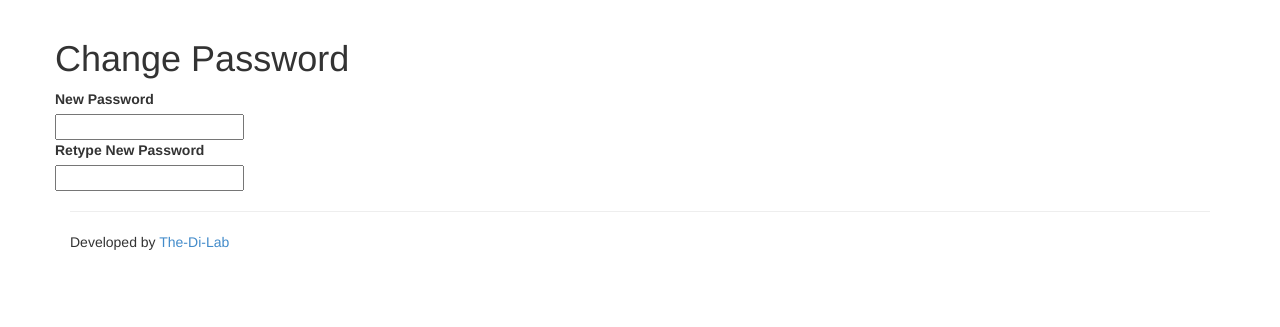
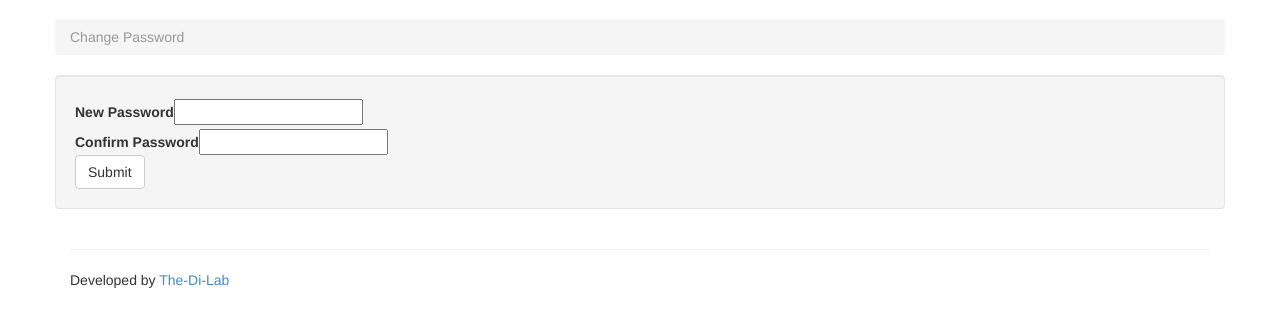
Before and after one commit to dilab/media-pub-portal, a CakePHP app: the page made by app/View/Plugin/Cakeuser/Users/change_pwd.ctp in a window 1280 px wide. Shown: the part 51-378 px from the top of the page. Run offline with PHP 8.4 and a stand-in for CakePHP, Linux system fonts and the light colour scheme; the template is opened without the code that fills it, so the values that code supplies are empty; form fields are guessed from the names that the template uses; some libraries are stand-ins or nearby versions.

Commit message:
implement change password and logout methods

```diff
--- a/app/View/Plugin/Cakeuser/Users/change_pwd.ctp
+++ b/app/View/Plugin/Cakeuser/Users/change_pwd.ctp
@@ -1,52 +1,31 @@
-<div class="container">
-    <div class="row">
-        <div class="goodhead">
-            <h1>Change Password</h1>
-            <div class="aline"></div>
-        </div>
+<ol class="breadcrumb">
+    <li class="active"><?php echo __('Change Password');?></li>
+</ol>
 
-        <div class="goodbox">
-            <?php
-            echo $this->Session->flash();
 
-            echo $this->Form->create('User',array(
-                            'novalidate'=>true,
-                            'autocomplete'=>'off',
-                            'inputDefaults' => array(
-                                'class'=>'text input',
-                                'required'=>false
-                            )));
-            ?>
 
-            <div class="field">
-            	<label class="control-label">New Password</label>
-        	    <div class="control">
-        	    	<?php echo $this->Form->input('password',array(
-        	    								'label'=>false,'type'=>'password',
-        	    								'div'=>false, 'after'=>'<div class="spantext">'.__('Min 6 characters.').'</div>')); ?>
-        	    </div>
-            </div>
+<div class="well">
+    <?php
+        echo $this->Form->create('User',array(
+            'url'=>array('controller'=>'users','action'=>'change_pwd','plugin'=>'cakeuser','admin'=>false),
+            'type'=>'file',
+            'class'=>'form-horizontal',
+            'inputDefaults' => array(
+                'required'=>false,
+                'class'=>'form-control',
+                'div' => 'form-group',
+                'between'=>'<div class="col-sm-5">',
+                'after'=>'</div>',
+                'label'=>array('class'=>'col-sm-2 control-label')
+            )
+        ));
 
-            <div class="field">
-            	<label class="control-label">Retype New Password</label>
-        	    <div class="control">
-        	    	<?php echo $this->Form->input('password2',array(
-        	    								'label'=>false,'type'=>'password',
-        	    								'div'=>false)); ?>
-                </div>
-            </div>
+        echo $this->Form->input('password',array('label'=>array('text'=>__('New Password'),'class'=>'col-sm-2 control-label')));
 
-            <div class="field">
-                <div class="control">
-                    <?php
-                        echo $this->Form->end(array(
-                            'label' => __('Save'),
-                            'class'=> 'btn btn-danger'
-                            )
-                        );
-                    ?>
-                </div>
-            </div>
-        </div>
-    </div>
+        echo $this->Form->input('password2',array('type'=>'password','label'=>array('text'=>__('Confirm Password'),'class'=>'col-sm-2 control-label')));
+
+        echo $this->Form->input(__('Update'),array('label'=>false, 'class'=>'btn btn-default','type'=>'submit'));
+
+        echo $this->Form->end();
+    ?>
 </div>
```
Also changed, not shown: app/Plugin/Cakeuser/Controller/UsersController.php (+4 -5 lines), app/View/Elements/menu-admin.ctp (+9 -0 lines), app/View/Elements/top-admin.ctp (+5 -2 lines).
